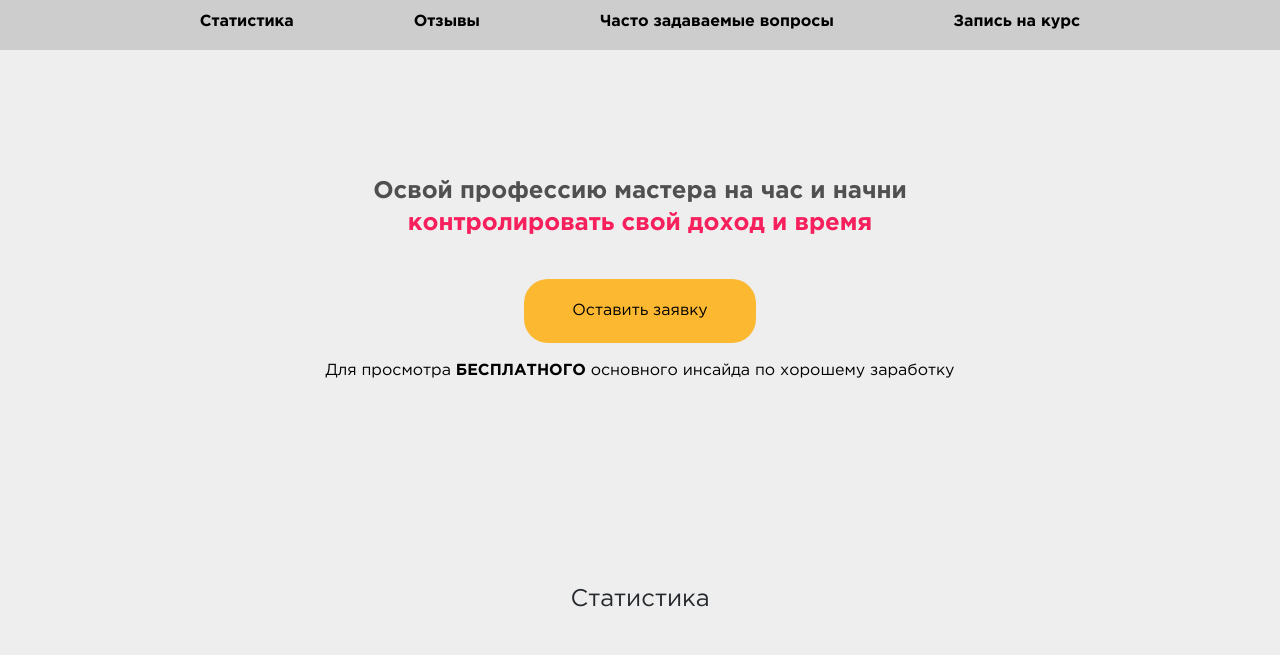
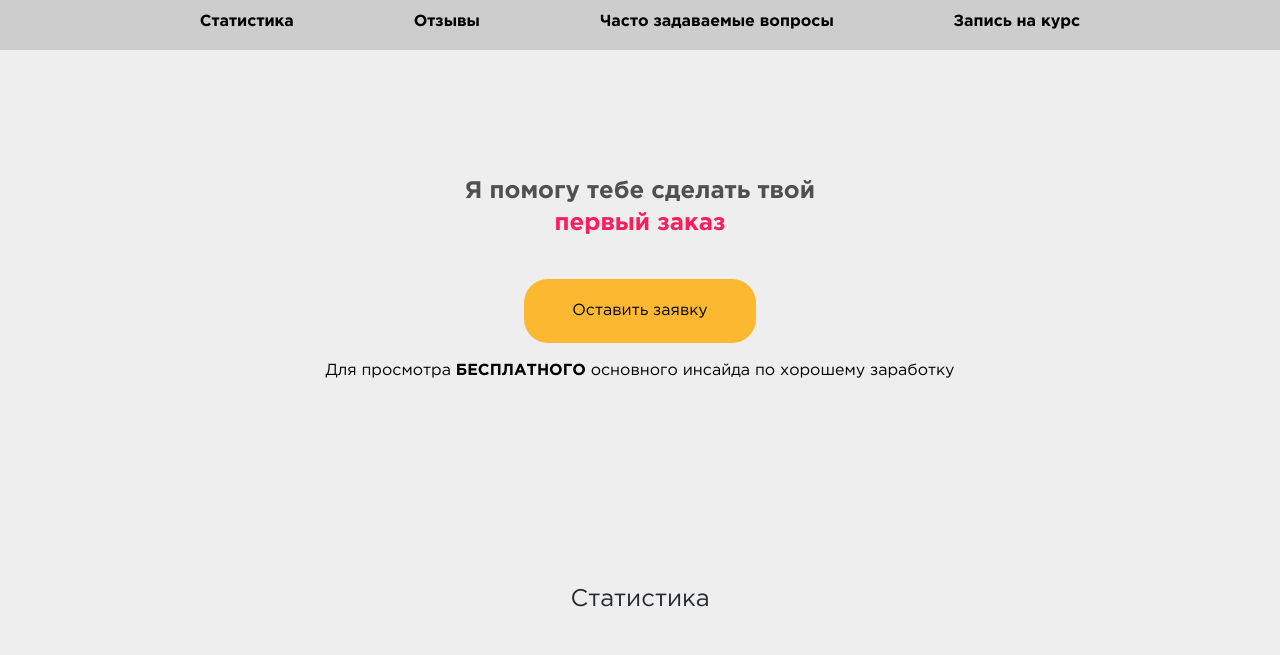
Before and after one commit to maxim-sivakon/chuvaknachas.ru, a plain HTML site: page index.html in a window 1280 px wide. Shown: the part 145-800 px from the top of the page. Drawn offline with nearby package versions, Linux system fonts and the light colour scheme.

Commit message:
fix text

```diff
--- a/index.html
+++ b/index.html
@@ -171,7 +171,7 @@
             <div class="container mx-auto">
 
                 <div class="block-top_header">
-                    Освой профессию мастера на час и начни <span>контролировать свой доход и время</span>
+                    Я помогу тебе сделать твой <span>первый заказ</span>
                 </div>
                 <a href="#zapis_course" class="block-top_btn">Оставить заявку</a>
                 <div class="desc_bottom_btn">Для просмотра <b>БЕСПЛАТНОГО</b> основного инсайда по хорошему заработку</div>
```
